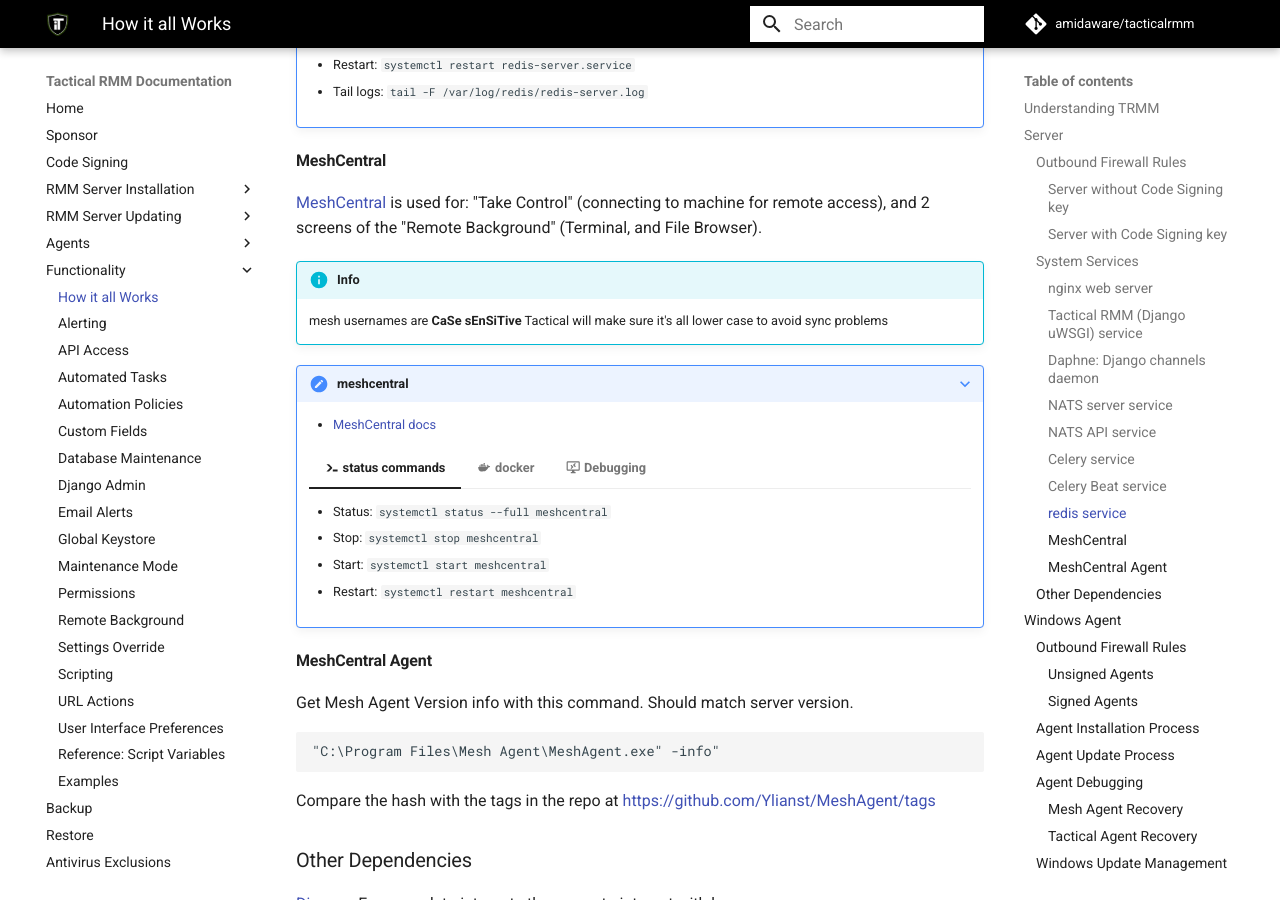
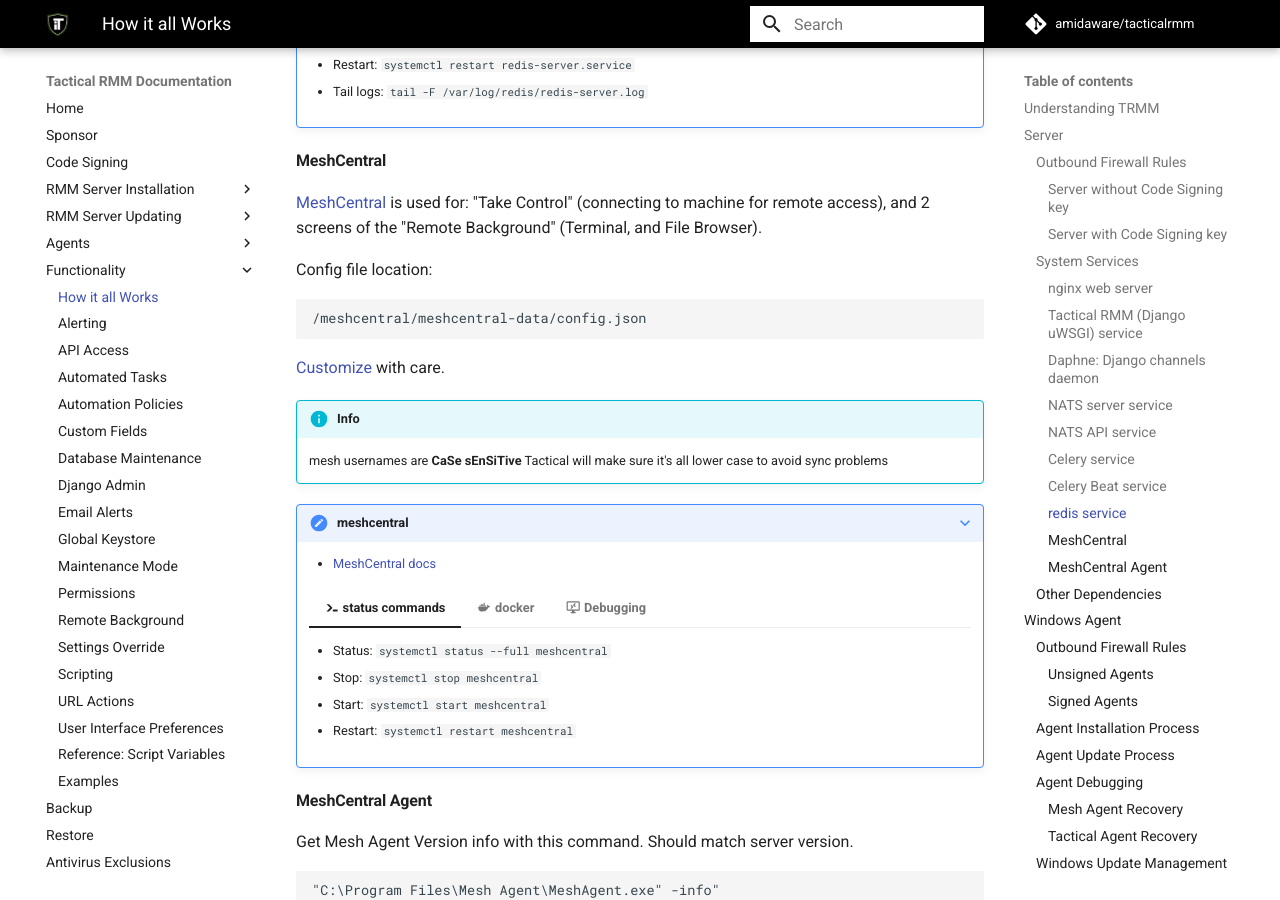
Before and after one commit to amidaware/trmm-docs, an MkDocs documentation site: the page built from docs/howitallworks.md, in a window 1280 px wide and 900 px high, scrolled down 6023 px. Built offline with MkDocs 1.6.1 and Material for MkDocs 9.7.7, drawn with Linux system fonts in a browser that asks for light colours; comment, search, counter and statistics services are not loaded.

Commit message:
Adding meshcentral path and link to info

````diff
--- a/docs/howitallworks.md
+++ b/docs/howitallworks.md
@@ -369,6 +369,14 @@
 
 [MeshCentral](https://github.com/Ylianst/MeshCentral) is used for: "Take Control" (connecting to machine for remote access), and 2 screens of the "Remote Background" (Terminal, and File Browser).
 
+Config file location:
+
+```bash
+/meshcentral/meshcentral-data/config.json
+```
+
+[Customize](https://ylianst.github.io/MeshCentral/meshcentral/config/) with care.
+
 !!!info
     mesh usernames are **CaSe sEnSiTive** Tactical will make sure it's all lower case to avoid sync problems
 
````
